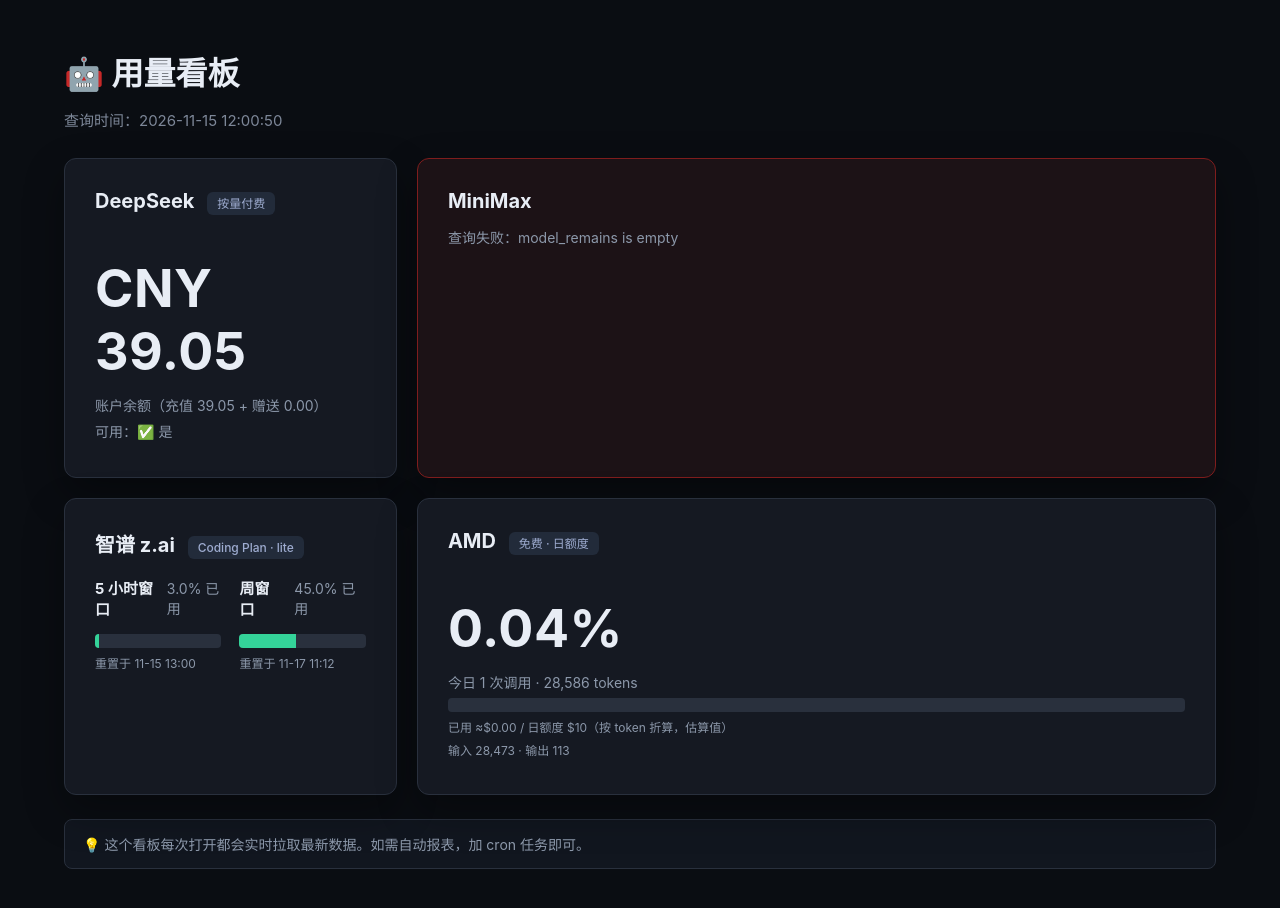
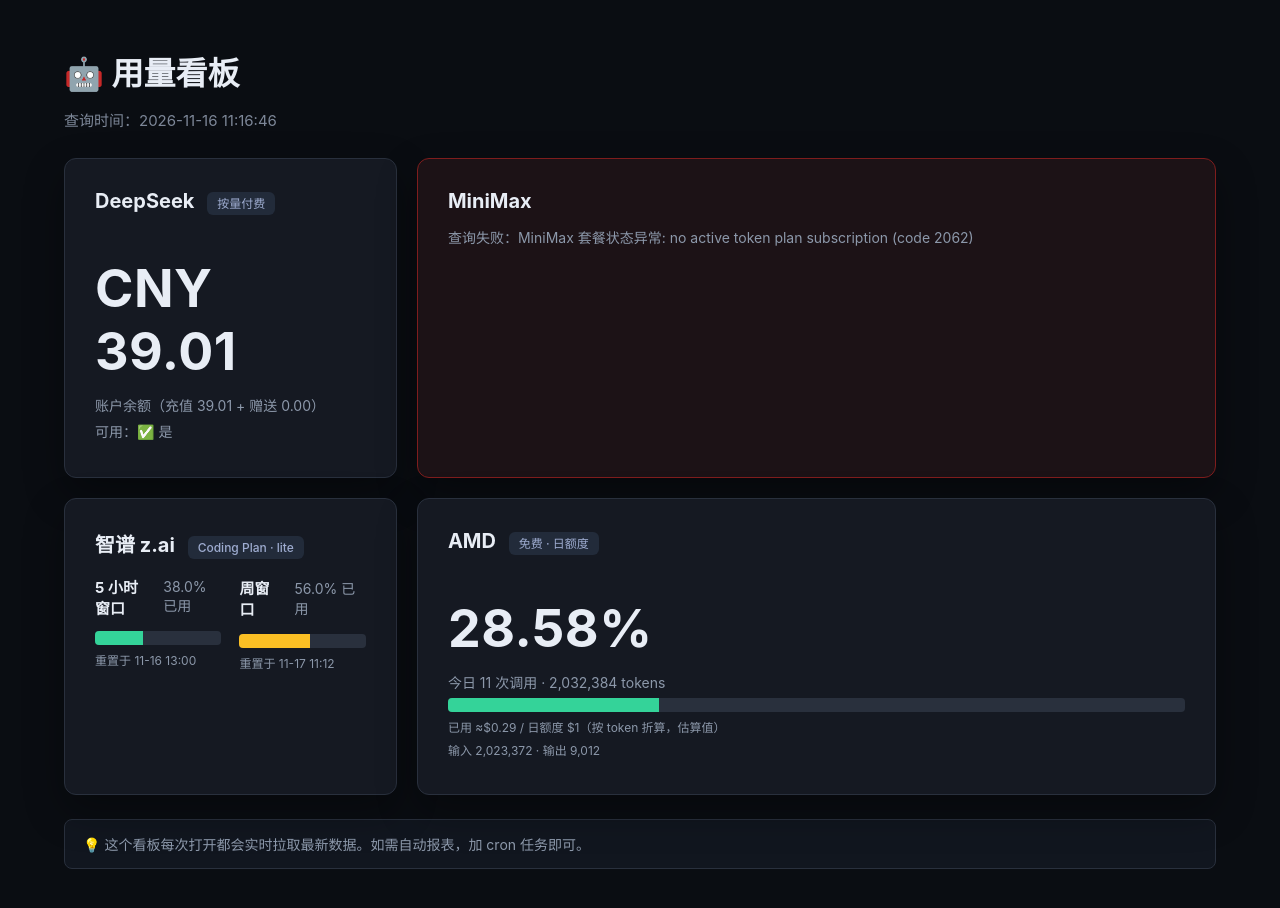
Before and after one commit to JayYangstore/JayYangstore.github.io, a plain HTML site: page usage/index.html in a window 1280 px wide. Drawn offline with Linux system fonts and the light colour scheme.

Commit message:
upd: 用量看板明细自动更新 2026-11-16 11:16:30

```diff
--- a/usage/index.html
+++ b/usage/index.html
@@ -80,19 +80,19 @@
 </head>
 <body>
   <h1>🤖 用量看板</h1>
-  <p class="meta">查询时间：2026-11-15 12:00:50</p>
+  <p class="meta">查询时间：2026-11-16 11:16:46</p>
   <div class="grid">
 
     <div class="card">
       <h2>DeepSeek <span class="tag">按量付费</span></h2>
-      <div class="big">CNY 39.05</div>
-      <p class="muted">账户余额（充值 39.05 + 赠送 0.00）</p>
+      <div class="big">CNY 39.01</div>
+      <p class="muted">账户余额（充值 39.01 + 赠送 0.00）</p>
       <p class="muted">可用：✅ 是</p>
     </div>
 
         <div class="card error">
           <h2>MiniMax</h2>
-          <p class="muted">查询失败：model_remains is empty</p>
+          <p class="muted">查询失败：MiniMax 套餐状态异常: no active token plan subscription (code 2062)</p>
         </div>
 
     <div class="card">
@@ -102,25 +102,25 @@
         <div>
           <div class="row-between">
             <strong>5 小时窗口</strong>
-            <span class="muted">3.0% 已用</span>
+            <span class="muted">38.0% 已用</span>
           </div>
 
     <div style="background:#29303d;border-radius:4px;height:14px;overflow:hidden;width:100%;">
-      <div style="background:#34d399;height:100%;width:3.0%;transition:width .4s;"></div>
+      <div style="background:#34d399;height:100%;width:38.0%;transition:width .4s;"></div>
     </div>
           <p class="muted small">
-            重置于 11-15 13:00
+            重置于 11-16 13:00
           </p>
         </div>
 
         <div>
           <div class="row-between">
             <strong>周窗口</strong>
-            <span class="muted">45.0% 已用</span>
+            <span class="muted">56.0% 已用</span>
           </div>
 
     <div style="background:#29303d;border-radius:4px;height:14px;overflow:hidden;width:100%;">
-      <div style="background:#34d399;height:100%;width:45.0%;transition:width .4s;"></div>
+      <div style="background:#fbbf24;height:100%;width:56.0%;transition:width .4s;"></div>
     </div>
           <p class="muted small">
             重置于 11-17 11:12
@@ -132,14 +132,14 @@
 
     <div class="card">
       <h2>AMD <span class="tag">免费 · 日额度</span></h2>
-      <div class="big">0.04%</div>
-      <p class="muted">今日 1 次调用 · 28,586 tokens</p>
+      <div class="big">28.58%</div>
+      <p class="muted">今日 11 次调用 · 2,032,384 tokens</p>
 
     <div style="background:#29303d;border-radius:4px;height:14px;overflow:hidden;width:100%;">
-      <div style="background:#34d399;height:100%;width:0.0%;transition:width .4s;"></div>
+      <div style="background:#34d399;height:100%;width:28.6%;transition:width .4s;"></div>
     </div>
-      <p class="muted small">已用 ≈$0.00 / 日额度 $10（按 token 折算，估算值）</p>
-      <p class="muted small">输入 28,473 · 输出 113</p>
+      <p class="muted small">已用 ≈$0.29 / 日额度 $1（按 token 折算，估算值）</p>
+      <p class="muted small">输入 2,023,372 · 输出 9,012</p>
     </div>
   </div>
   <p class="refresh-tip">
```
